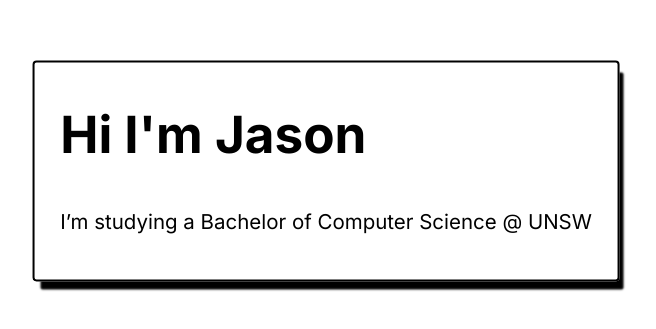
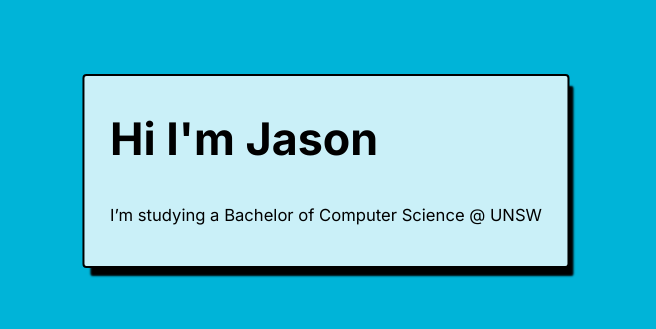
Before and after one commit to Sl1ceD1ce/portfolio-site, a React (Vite) app: page / in a window 1280 px wide. Shown: the part 229-558 px from the top of the page, without its empty margins (314-970 px from the left). Built offline with nearby package versions, Linux system fonts and the light colour scheme; some icons are missing; a web font is replaced by a local one.

Commit message:
Updated color-scheme

```diff
--- a/src/index.css
+++ b/src/index.css
@@ -5,7 +5,7 @@
 
   color-scheme: light dark;
   color: black;
-  background-color: white;
+  background-color: #00b4d8;
 
   font-synthesis: none;
   text-rendering: optimizeLegibility;
@@ -13,25 +13,20 @@
   -moz-osx-font-smoothing: grayscale;
 }
 
-h1 {
-  font-size: 4vmax;
-  font-family: Inter;
-  font-weight: bold;
-}
-
 .SocialsButtonContainer {
   display: flex;
-  gap: 3em; /* adds spacing between children */
+  gap: 3em;
+  /* adds spacing between children */
 }
 
 .Introduction {
-  font-size: 4vmax;
+  font-size: 3.5vmax;
   font-family: Inter;
   font-weight: bold;
 }
 
 .IntroductionInfo {
-  font-size: 1.6vmax;
+  font-size: 1.3vmax;
   font-family: Inter;
   font-weight: normal;
 }
@@ -42,6 +37,7 @@ h1 {
   position: absolute;
   top: 50%;
   left: 50%;
+  background-color: #caf0f8;
   -ms-transform: translate(-50%, -50%);
   transform: translate(-50%, -50%);
   border: 2px solid black;
```
